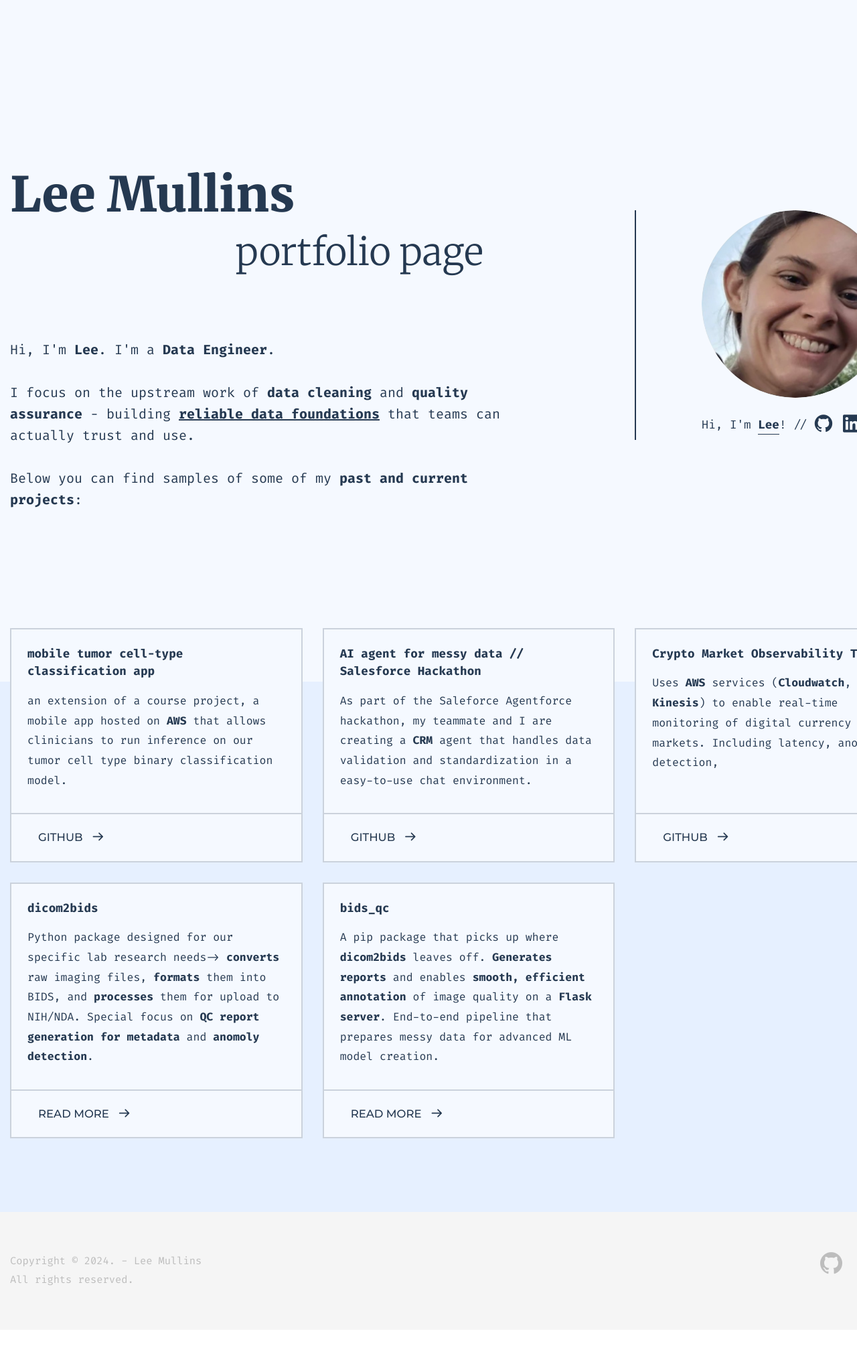
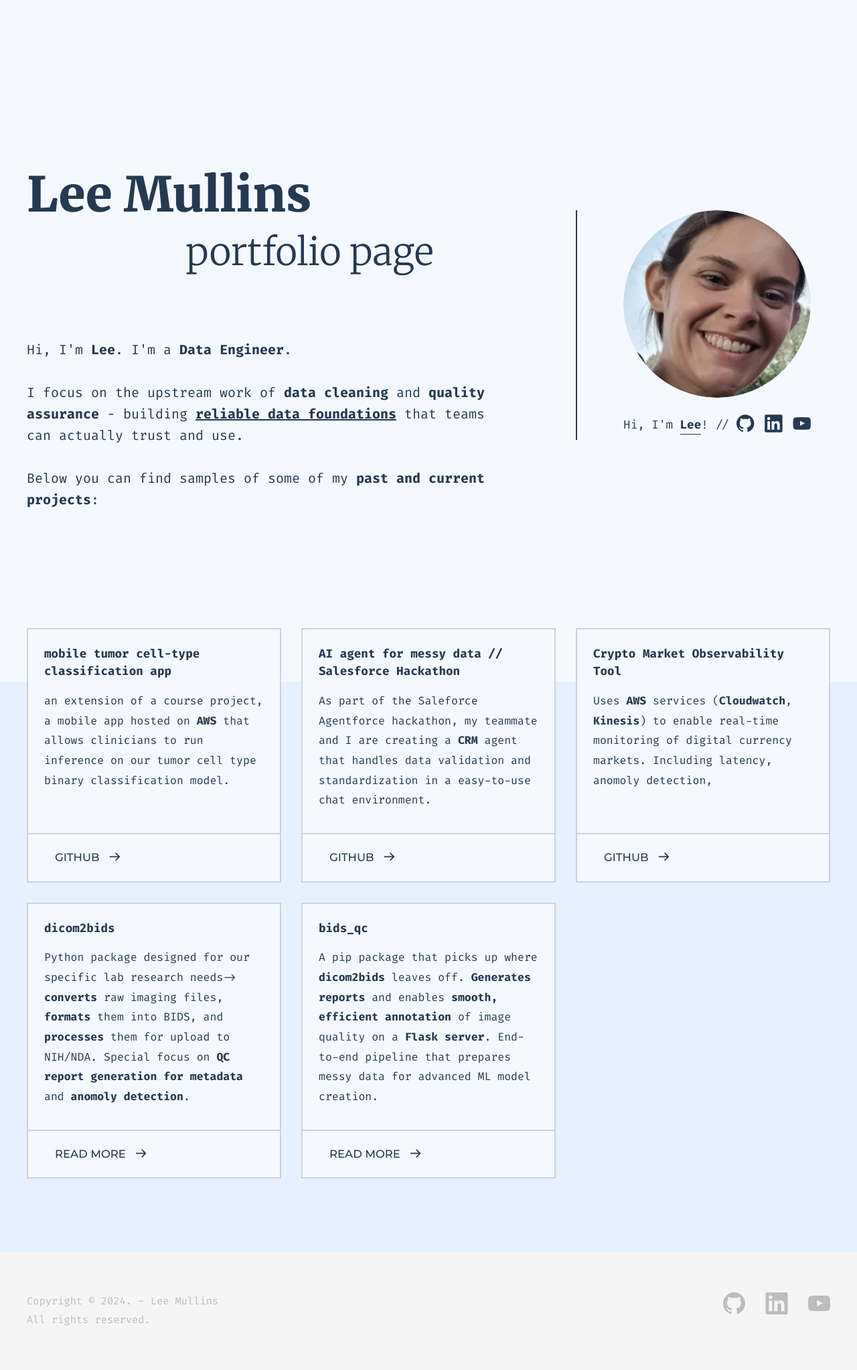
Before and after one commit to lemulli/lemulli.github.io, a Jekyll site: the page built from index.md, in a window 1280 px wide. Shown: the whole page at 67% size. Built offline with Jekyll 4.4.1, drawn with Linux system fonts in a browser that asks for light colours; some web fonts are replaced; before the commit the page ends 1986 px from its top, so only the background shows below that.

```diff
--- a/doks-theme/_sass/_variables.scss
+++ b/doks-theme/_sass/_variables.scss
@@ -105,11 +105,11 @@
 $grid-gutter-width: 30px !default;
 
 // Container
-$container-tablet: (960px + $grid-gutter-width) !default;
+$container-tablet: (800px + $grid-gutter-width) !default;
 $container-sm: $container-tablet !default;
-$container-desktop: (1200px + $grid-gutter-width) !default;
+$container-desktop: (1000px + $grid-gutter-width) !default;
 $container-md: $container-desktop !default;
-$container-large-desktop: (1400px + $grid-gutter-width) !default;
+$container-large-desktop: (1200px + $grid-gutter-width) !default;
 $container-lg: $container-large-desktop !default;
 
 // Content widths
```
Also changed, not shown: 8 other files.
